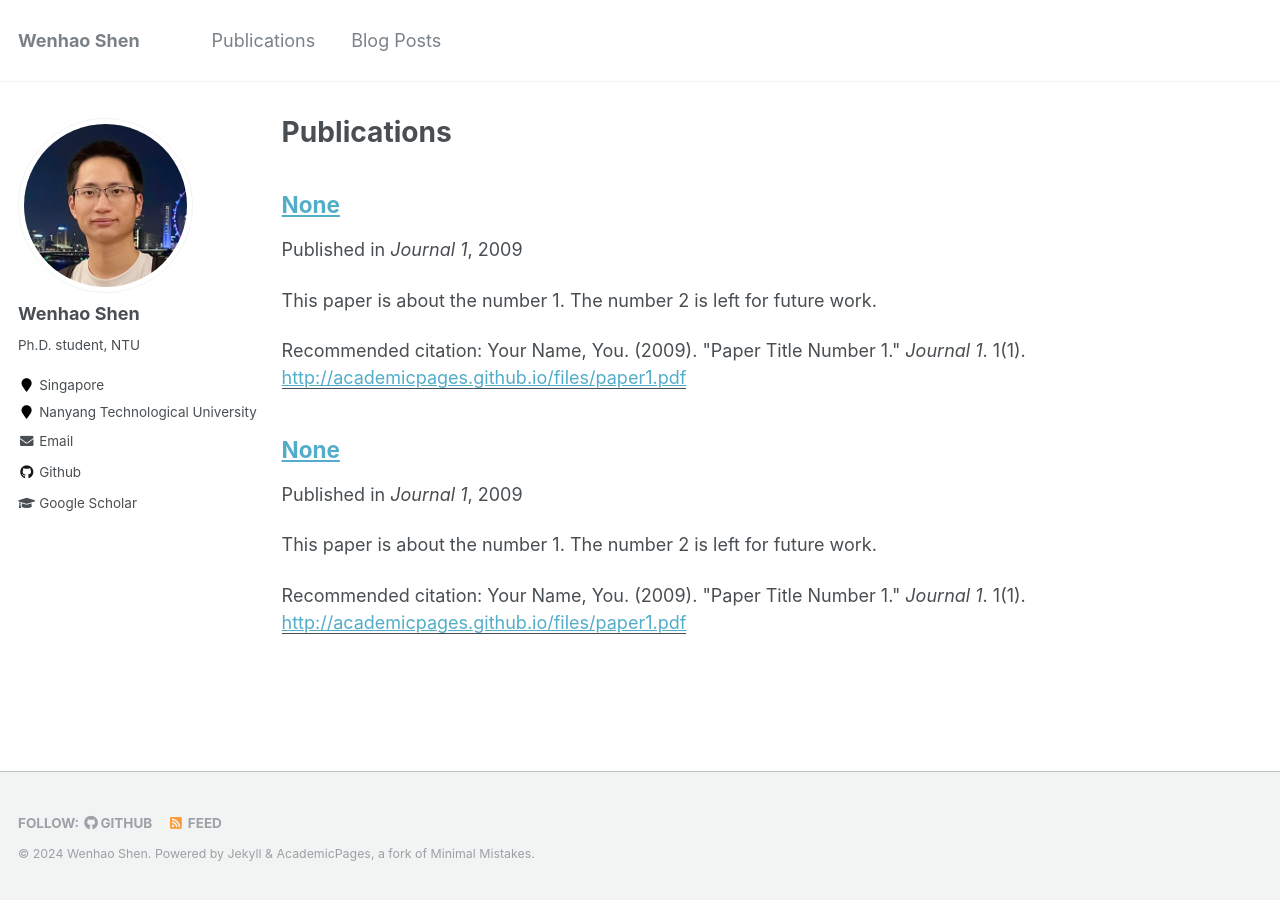
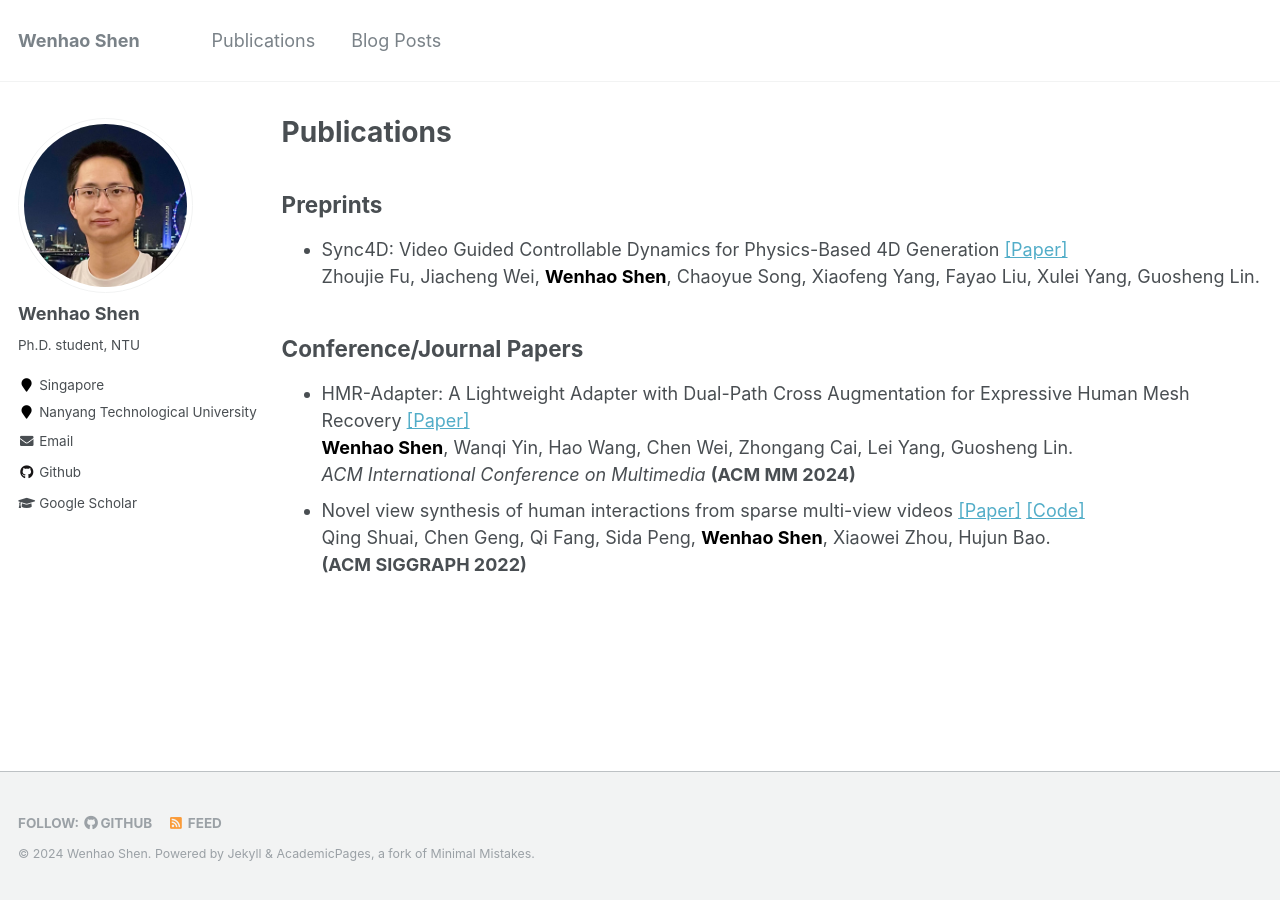
Before and after one commit to shenwenhao01/shenwenhao01.github.io, a Jekyll site: the page built from _pages/publications.md, in a window 1280 px wide. Built offline with Jekyll 4.4.1, drawn with Linux system fonts in a browser that asks for light colours.

Commit message:
update NTU

```diff
--- a/_pages/publications.md
+++ b/_pages/publications.md
@@ -1,16 +1,35 @@
 ---
 layout: archive
 title: "Publications"
-permalink: /publications/
+permalink: publications/
 author_profile: true
 ---
 
-{% if author.googlescholar %}
-  You can also find my articles on <u><a href="{{author.googlescholar}}">my Google Scholar profile</a>.</u>
-{% endif %}
+## Preprints
 
-{% include base_path %}
+<ul>
+<li>
+  Sync4D: Video Guided Controllable Dynamics for Physics-Based 4D Generation <a href="https://arxiv.org/pdf/2405.16849">[Paper]</a>
+  <br/>
+  Zhoujie Fu, Jiacheng Wei, <strong><font color="black">Wenhao Shen</font></strong>, Chaoyue Song, Xiaofeng Yang, Fayao Liu, Xulei Yang, Guosheng Lin.
+</li>
+</ul>
 
-{% for post in site.publications reversed %}
-  {% include archive-single.html %}
-{% endfor %}
+## Conference/Journal Papers
+
+<ul>
+<li>
+  HMR-Adapter: A Lightweight Adapter with Dual-Path Cross Augmentation for Expressive Human Mesh Recovery <a href="https://openreview.net/pdf?id=Y28oc8ctPb">[Paper]</a>
+  <br/>
+  <strong><font color="black">Wenhao Shen</font></strong>, Wanqi Yin, Hao Wang, Chen Wei, Zhongang Cai, Lei Yang, Guosheng Lin.
+  <br/><i>ACM International Conference on Multimedia</i>
+    <strong>(ACM MM 2024)</strong><br>
+</li>
+<li>
+  Novel view synthesis of human interactions from sparse multi-view videos <a href="https://dl.acm.org/doi/fullHtml/10.1145/3528233.3530704">[Paper]</a> <a href="https://github.com/zju3dv/EasyMocap">[Code]</a>
+  <br/>
+  Qing Shuai, Chen Geng, Qi Fang, Sida Peng, <strong><font color="black">Wenhao Shen</font></strong>, Xiaowei Zhou, Hujun Bao.
+  <br/>
+    <strong>(ACM SIGGRAPH 2022)</strong><br>
+</li>
+</ul>
```
Also changed, not shown: _publications/2009-10-01-paper-title-number-1 copy.md (deleted, +0 -15 lines), 1 other file.
